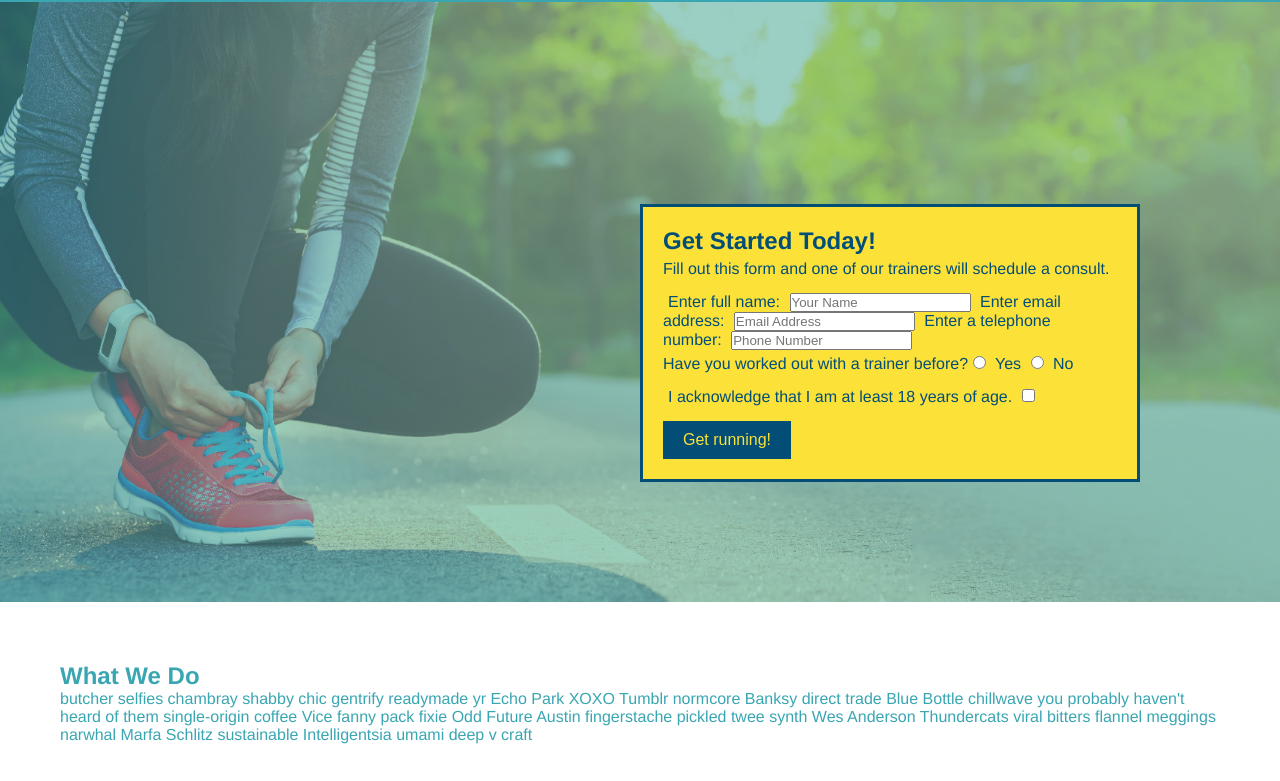
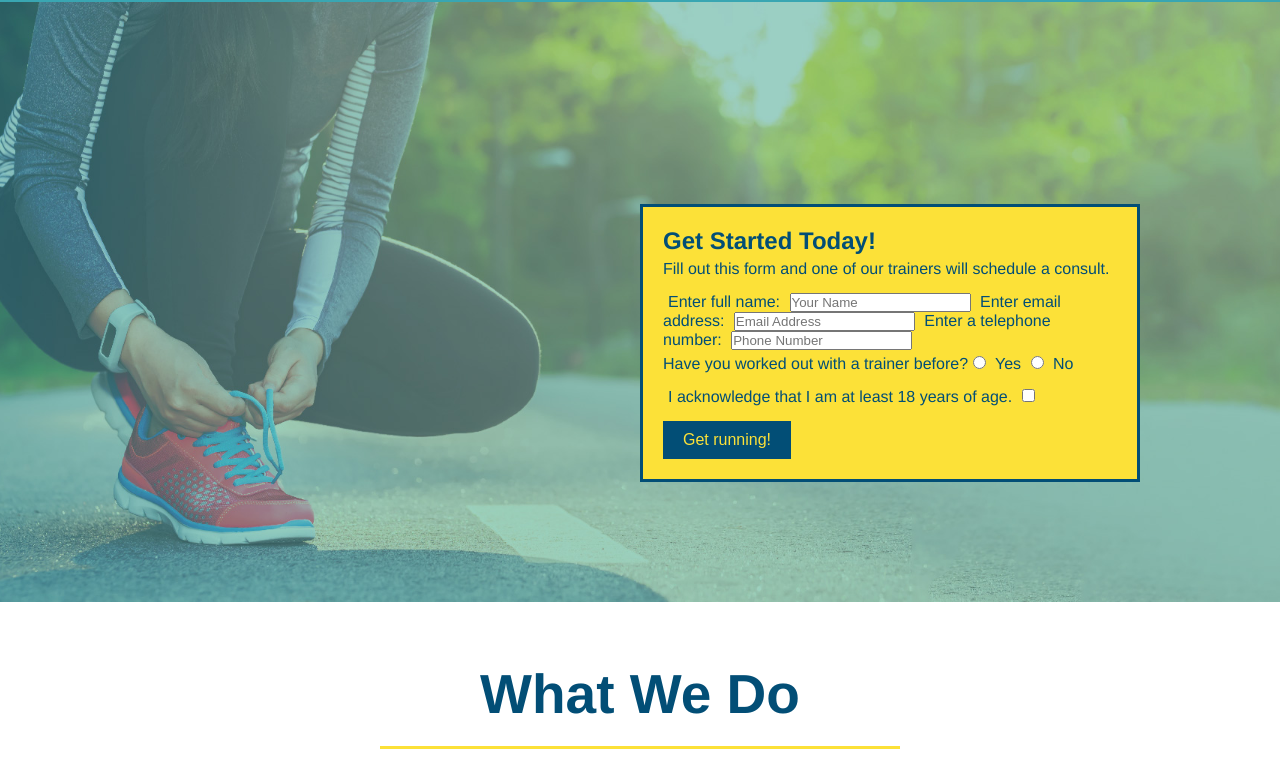
Before and after one commit to embrown92/run-buddy, a plain HTML site: page index.html in a window 1280 px wide. Shown: the part 80-861 px from the top of the page. Drawn offline with Linux system fonts and the light colour scheme.

Commit message:
modified and styled what we do section

```diff
--- a/assets/css/style.css
+++ b/assets/css/style.css
@@ -123,6 +123,32 @@ section {
 
 
 
+/*---What We Do Style Start---*/
+.intro {
+  text-align: center;
+}
+
+.intro h2 {
+  font-size: 55px;
+  color: #024e76;
+  margin-bottom: 35px;
+  padding: 0 100px 20px 100px;
+  border-bottom: 3px solid;
+  border-color: #fce138;
+  display: inline-block;
+}
+
+.intro p {
+  line-height: 1.7;
+  color: #39a6b2;
+  width: 80%;
+  font-size: 20px;
+  margin: 0 auto;
+}
+
+/*---What We Do Style End---*/
+
+
 
 
 /*---Footer Style Start---*/
--- a/index.html
+++ b/index.html
@@ -68,7 +68,7 @@
     <!-- end hero -->
 
     <!-- "what we do" section -->
-    <section id="what-we-do">
+    <section id="what-we-do" class="intro">
         <h2>What We Do</h2>
         <p>
             butcher selfies chambray shabby chic gentrify readymade yr Echo Park XOXO Tumblr normcore Banksy direct
```
